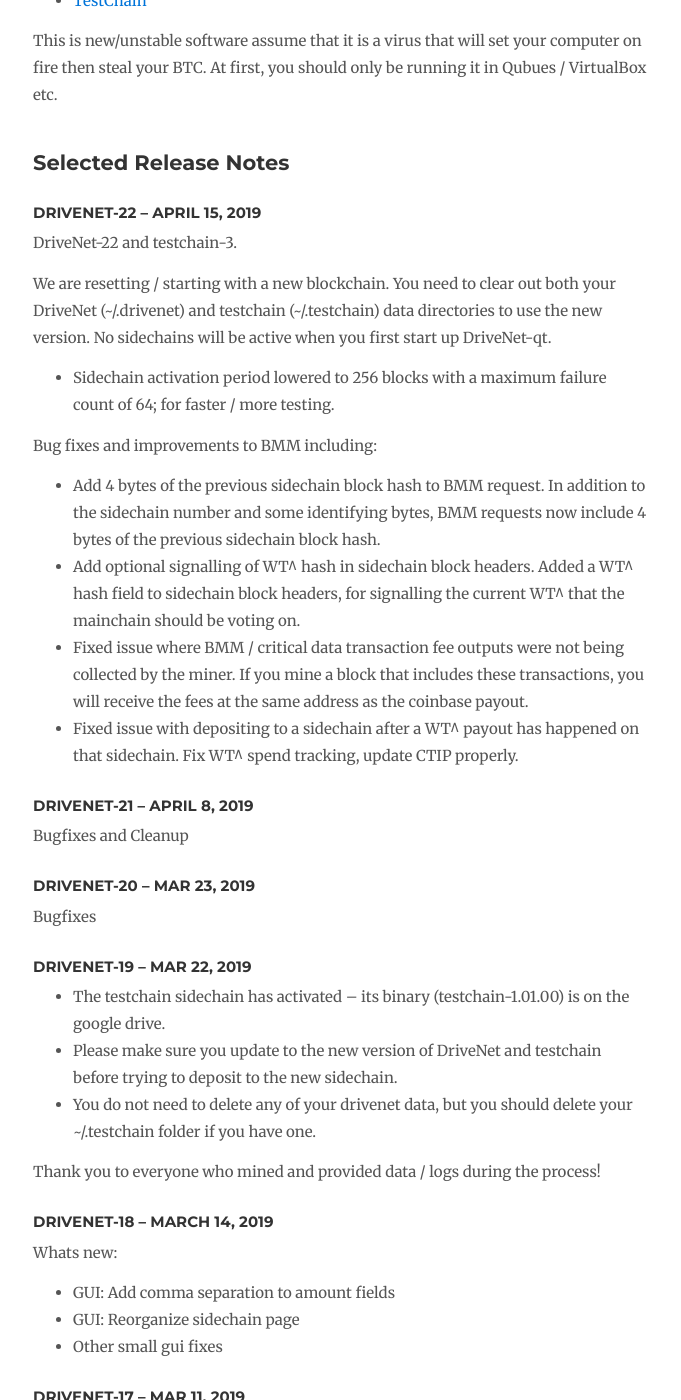
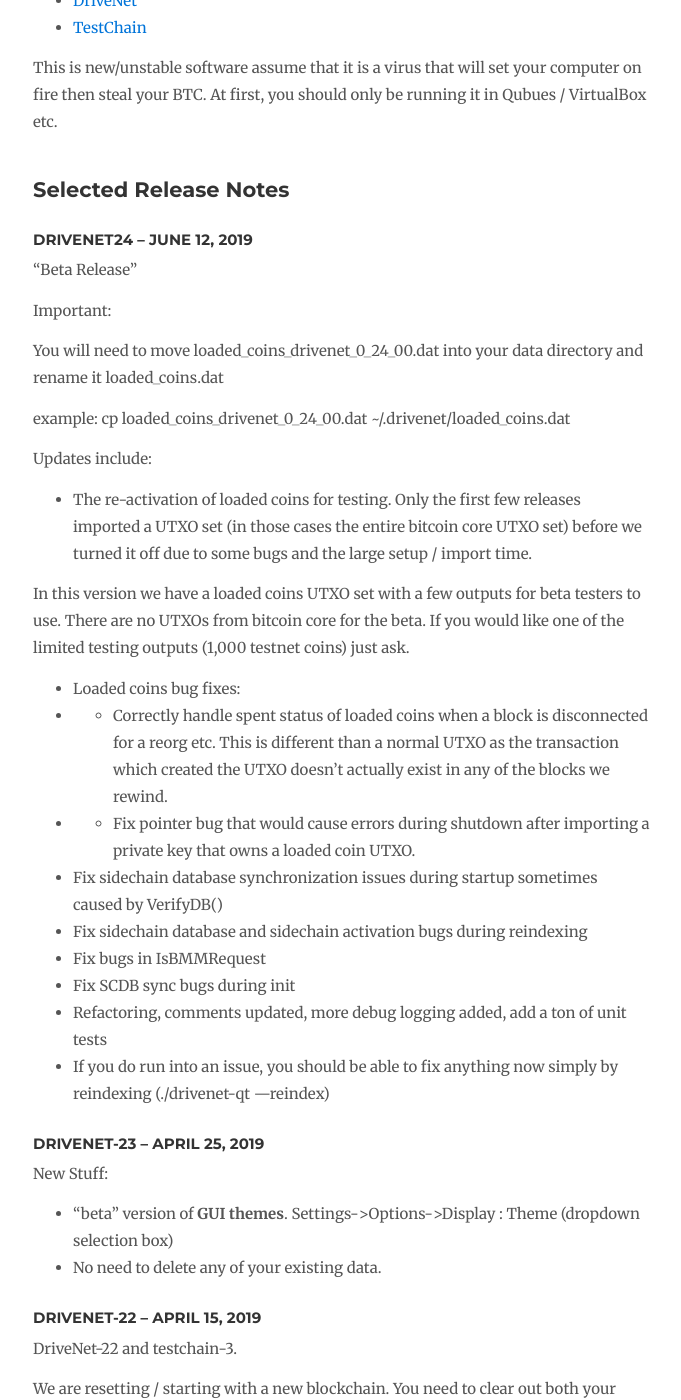
Before and after one commit to drivechain-project/drivechain.info, a Jekyll site: the page built from releases/index.md, in a window 1280 px wide and 1400 px high, scrolled down 760 px. Shown: the whole window, without its empty margins (137-818 px from the left). Built offline with Jekyll 4.4.1, drawn with Linux system fonts in a browser that asks for light colours; nearby versions of some CDN libraries; our own code applies the rules of GitHub Pages for plain Markdown files; comment, search, counter and statistics services are not loaded; some of the changed text lies outside the part shown.

Commit message:
update releases page

```diff
--- a/releases/index.md
+++ b/releases/index.md
@@ -7,8 +7,10 @@
 
 Includes:
 
-* DriveNet-22
-* testchain-3
+* DriveNet-24
+* loaded-coins file
+* (No sidechain-template release for this version, yet)
+
 
 Link here: [https://drive.google.com/drive/folders/1o83i1N4yPbbKT5hVv_IspNVwHV2jUUoT](https://drive.google.com/drive/folders/1o83i1N4yPbbKT5hVv_IspNVwHV2jUUoT)
 
@@ -26,6 +28,41 @@
 This is new/unstable software assume that it is a virus that will set your computer on fire then steal your BTC. At first, you should only be running it in Qubues / VirtualBox etc.
 
 ## Selected Release Notes
+
+### DriveNet24 -- June 12, 2019
+
+"Beta Release"
+
+Important:
+
+You will need to move loaded_coins_drivenet_0_24_00.dat into your data directory and rename it loaded_coins.dat
+
+example: cp loaded_coins_drivenet_0_24_00.dat ~/.drivenet/loaded_coins.dat
+
+Updates include:
+
+  * The re-activation of loaded coins for testing. Only the first few releases imported a UTXO set (in those cases the entire bitcoin core UTXO set) before we turned it off due to some bugs and the large  setup / import time.
+
+In this version we have a loaded coins UTXO set with a few outputs for beta testers to use. There are no UTXOs from bitcoin core for the beta. If you would like one of the limited testing outputs (1,000 testnet coins) just ask.
+
+* Loaded coins bug fixes:
+* * Correctly handle spent status of loaded coins when a block is disconnected for a reorg etc. This is different than a normal UTXO as the transaction which created the UTXO doesn't actually exist in any of the blocks we rewind.
+* * Fix pointer bug that would cause errors during shutdown after importing a private key that owns a loaded coin UTXO.
+* Fix sidechain database synchronization issues during startup sometimes caused by VerifyDB()
+* Fix sidechain database and sidechain activation bugs during reindexing
+* Fix bugs in IsBMMRequest
+* Fix SCDB sync bugs during init
+* Refactoring, comments updated, more debug logging added, add a ton of unit tests
+* If you do run into an issue, you should be able to fix anything now simply by reindexing (./drivenet-qt —reindex)
+
+
+### DriveNet-23 -- April 25, 2019
+
+New Stuff:
+
+* "beta" version of **GUI themes**. Settings->Options->Display : Theme (dropdown selection box)
+* No need to delete any of your existing data.
+
 
 ### DriveNet-22 -- April 15, 2019
 
```
